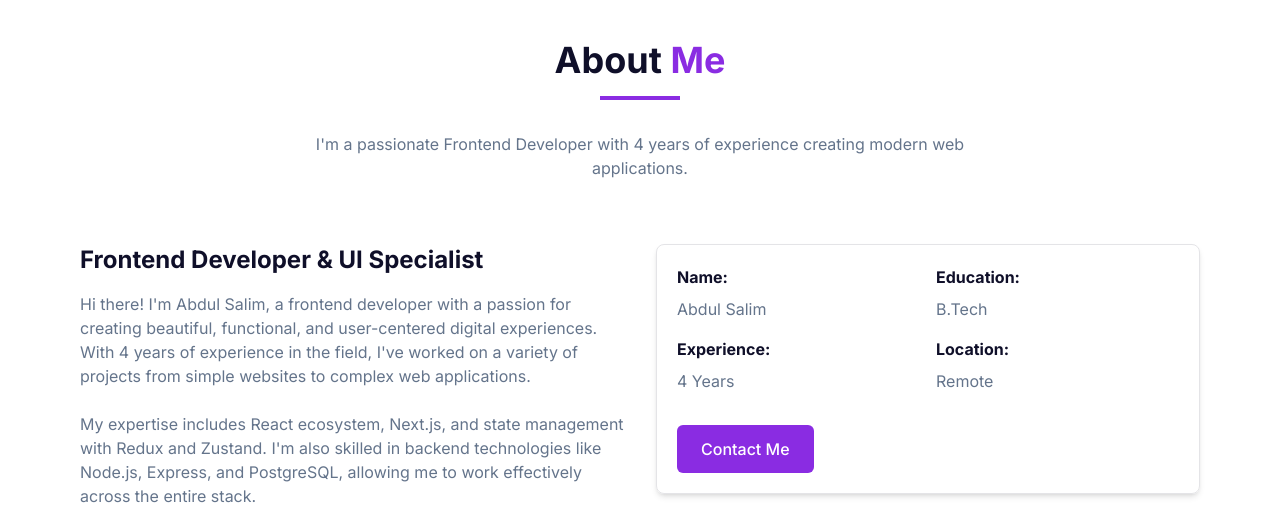
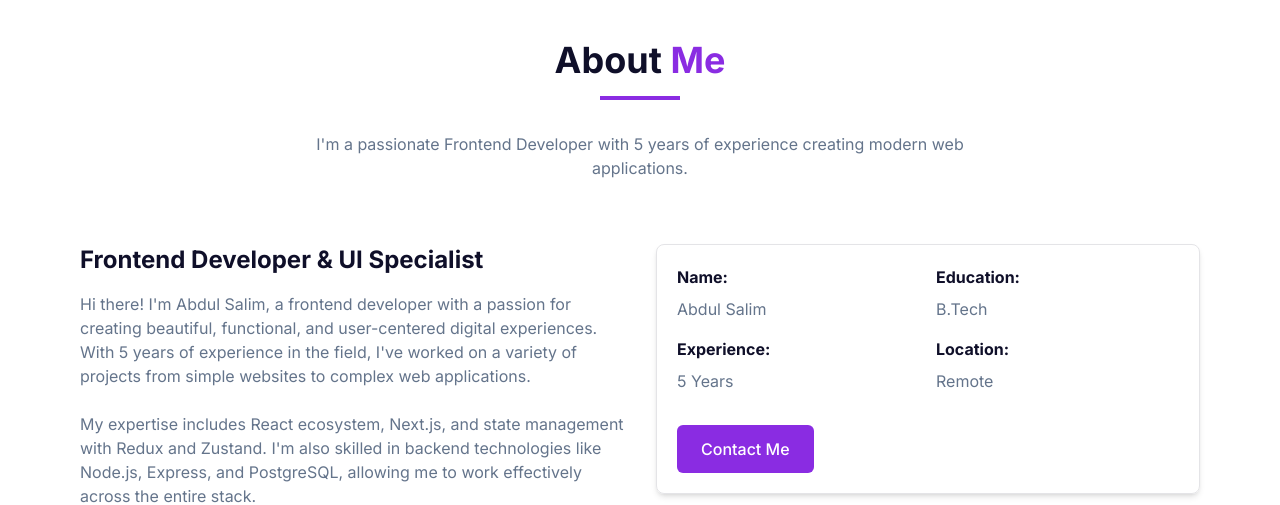
Before and after one commit to Abdul-Salim/portfolio, a Next.js app: page / in a window 1280 px wide. Shown: the part 840-1345 px from the top of the page. Built offline with nearby package versions, Linux system fonts and the light colour scheme.

Commit message:
Update experience from 4 to 5 years in AboutSection

```diff
--- a/src/components/AboutSection.tsx
+++ b/src/components/AboutSection.tsx
@@ -76,7 +76,7 @@ export default function AboutSection() {
             variants={fadeInUp}
             className="text-muted-foreground max-w-2xl mx-auto"
           >
-            I'm a passionate Frontend Developer with 4 years of experience
+            I'm a passionate Frontend Developer with 5 years of experience
             creating modern web applications.
           </motion.p>
         </motion.div>
@@ -97,7 +97,7 @@ export default function AboutSection() {
               >
                 Hi there! I'm Abdul Salim, a frontend developer with a passion
                 for creating beautiful, functional, and user-centered digital
-                experiences. With 4 years of experience in the field, I've
+                experiences. With 5 years of experience in the field, I've
                 worked on a variety of projects from simple websites to complex
                 web applications.
               </motion.p>
@@ -127,7 +127,7 @@ export default function AboutSection() {
                 </div>
                 <div>
                   <h4 className="font-bold mb-2">Experience:</h4>
-                  <p className="text-muted-foreground">4 Years</p>
+                  <p className="text-muted-foreground">5 Years</p>
                 </div>
                 <div>
                   <h4 className="font-bold mb-2">Location:</h4>
```
